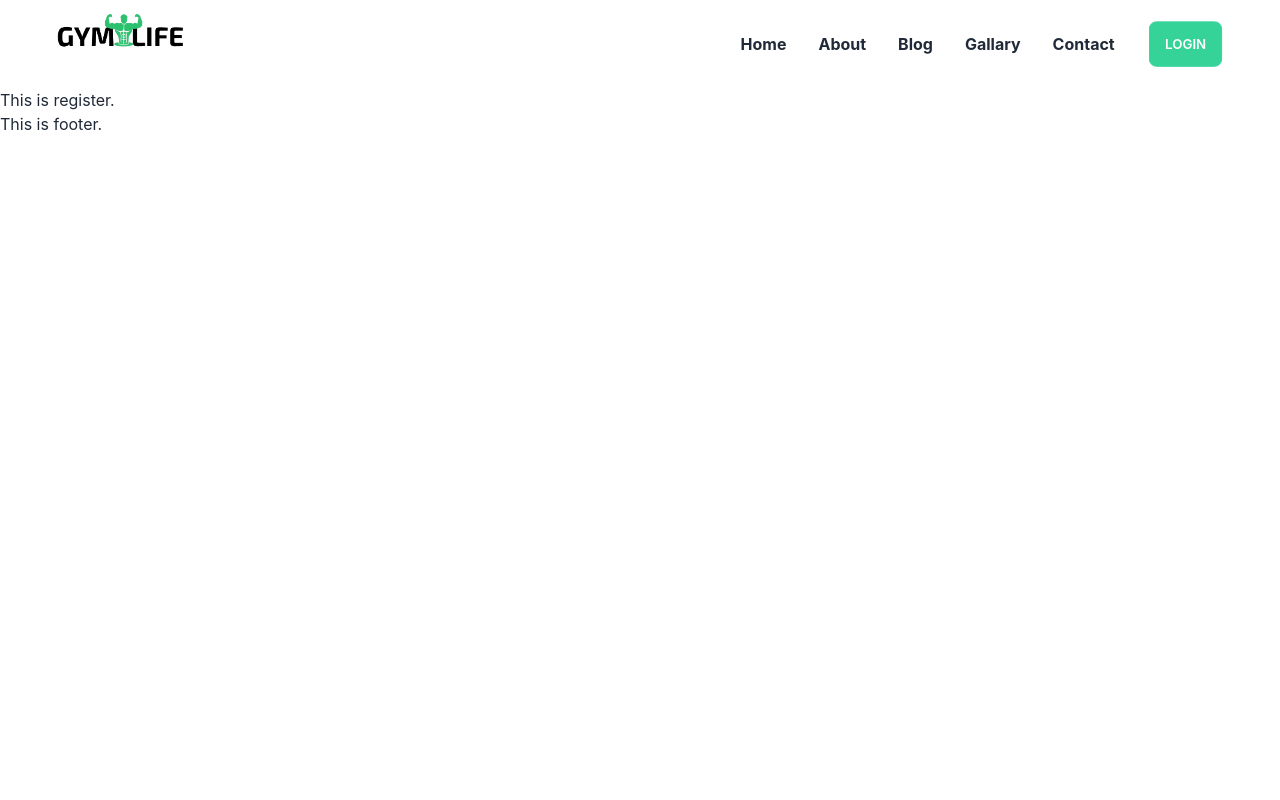
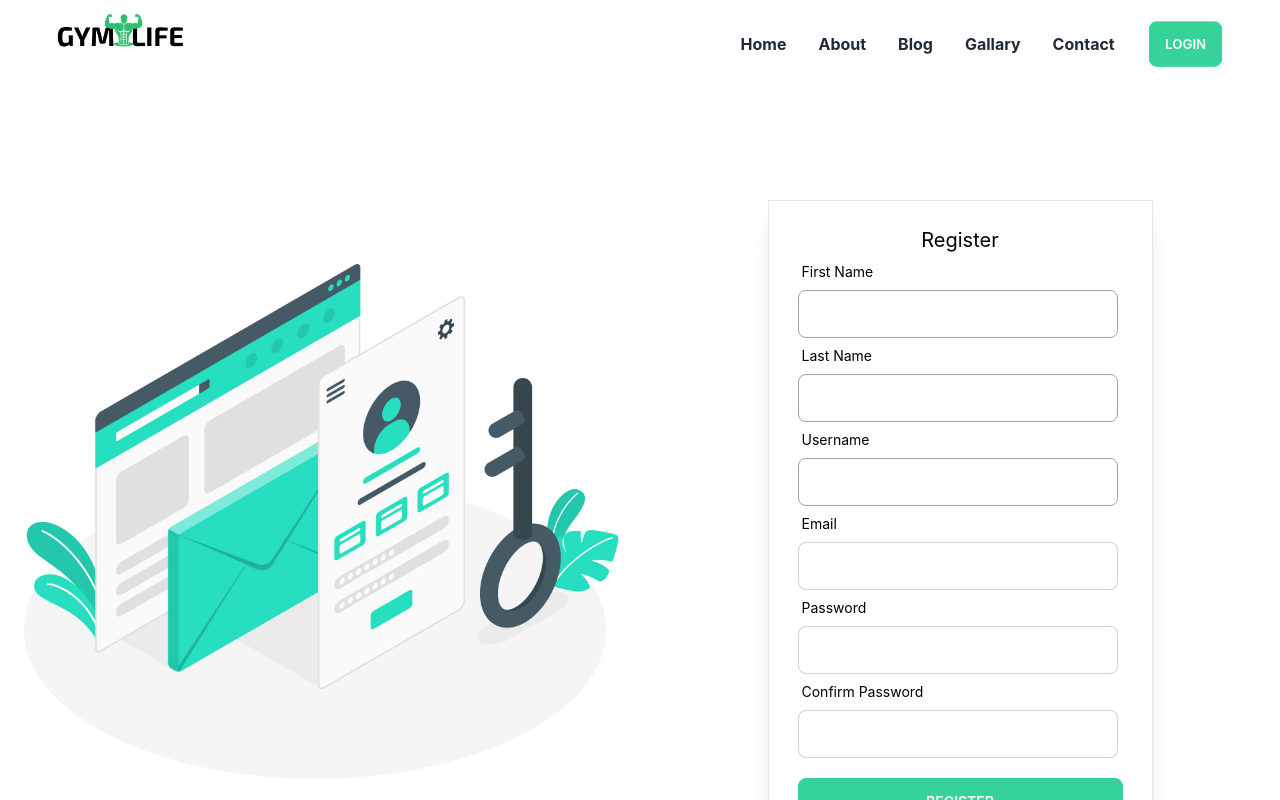
Before and after one commit to ronytalukder1/fitness-center, a React (Create React App) app: page /register in a window 1280 px wide. Shown: the top 800 px of the page. Built offline with nearby package versions, Linux system fonts and the light colour scheme.

Commit message:
Register page added

```diff
--- a/src/Components/Register/Register.js
+++ b/src/Components/Register/Register.js
@@ -1,10 +1,77 @@
-import React from 'react';
+import React, { useState } from 'react';
+import { useForm } from 'react-hook-form';
+import { Link } from 'react-router-dom';
+import registerImage from '../../assets/Register (2).jpg'
 
 const Register = () => {
+    const { register, formState: { errors }, handleSubmit } = useForm();
+    const [registerError, setRegisterError] = useState('');
+
     return (
-        <div>
-            This is register.
-        </div>
+        <section className='my-28 block lg:flex justify-around'>
+            <div className='md:w-full lg:w-1/2 mb-16 lg:mb-0'>
+                <img className='md:mx-auto lg:mx-0' src={registerImage} alt="" />
+            </div>
+            <div className='w-full  md:w-[385px] h-[690px] shadow-xl  border px-[29px] py-[25px] mx-auto'>
+                <h2 className='text-xl text-center text-black'>Register</h2>
+
+                <form onSubmit={handleSubmit()}>
+                    <div className="form-control w-full max-w-xs">
+                        <label className="label"><span className="label-text text-black">First Name</span>
+                        </label>
+                        <input type="text" {...register("firstname")} className="input input-bordered border-slate-400 w-full max-w-xs text-black" />
+                    </div>
+
+                    <div className="form-control w-full max-w-xs">
+                        <label className="label"><span className="label-text text-black">Last Name</span>
+                        </label>
+                        <input type="text" {...register("lastname")} className="input input-bordered border-slate-400 w-full max-w-xs text-black" />
+                    </div>
+
+                    <div className="form-control w-full max-w-xs">
+                        <label className="label"><span className="label-text text-black">Username</span>
+                        </label>
+                        <input type="text" {...register("username")} className="input input-bordered border-slate-400 w-full max-w-xs text-black" />
+                    </div>
+                    <div className="form-control w-full max-w-xs">
+                        <label className="label"><span className="label-text text-black">Email</span>
+                        </label>
+                        <input type="email" {...register("email", { required: "Email Address is required" })} className="input input-bordered w-full max-w-xs text-black" />
+                        {errors.email && <p role="alert" className='text-red-700'>{errors.email?.message}</p>}
+                    </div>
+
+                    <div className="form-control w-full max-w-xs ">
+                        <label className="label"><span className="label-text text-black">Password</span>
+                        </label>
+                        <input type="password" {...register("password", {
+                            required: 'Password is required',
+                            minLength: { value: 6, message: 'Password must be 6 characters or longer' }
+                        })} className="input input-bordered w-full max-w-xs" />
+                        {errors.password && <p role="alert" className='text-red-700'>{errors.password?.message}</p>}
+                    </div>
+
+                    <div className="form-control w-full max-w-xs ">
+                        <label className="label"><span className="label-text text-black">Confirm Password</span>
+                        </label>
+                        <input type="password" {...register("confirm_password", {
+                            required: 'Password is required',
+                            minLength: { value: 6, message: 'Password must be 6 characters or longer' }
+                        })} className="input input-bordered w-full max-w-xs" />
+                        {errors.confirm_password && <p role="alert" className='text-red-700'>{errors.confirm_password?.message}</p>}
+                    </div>
+
+
+                    <div>
+                        {
+                            registerError && <p className='text-red-700 mb-5'>{registerError}</p>
+                        }
+                    </div>
+
+                    <button className="btn btn-success text-white w-full mt-5 mb-[11px]">Register</button>
+                    <p className='text-black text-center'>Already have an account? <span className='text-success'><Link to='/login'>Please Login</Link></span></p>
+                </form>
+            </div>
+        </section>
     );
 };
 
```
